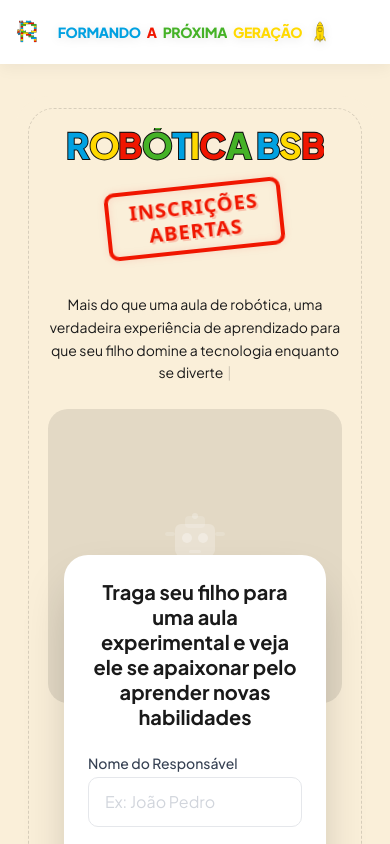
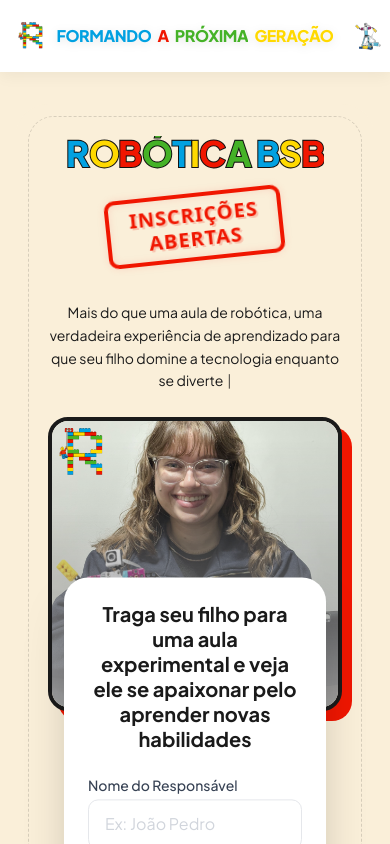
Before and after one commit to Alberanif/lp_robotica_aulas, a Next.js app: page / in a window 390 px wide. Shown: the top 844 px of the page. Built offline with nearby package versions, Linux system fonts and the light colour scheme.

Commit message:
feature: adição da foto na sessão hero, adição de observação na sessão de localidade e aumento do logo do rodapé

```diff
--- /dev/null
+++ b/src/app/api/cadastro/route.ts
@@ -0,0 +1,46 @@
+import { NextResponse } from 'next/server';
+
+// Esta rota de API roda apenas no lado do servidor (Server-Side),
+// ocultando a URL real do Webhook do navegador do usuário.
+const WEBHOOK_URL = 'https://n8nwebhook.artificialmenteia.com/webhook/cadastro';
+
+export async function POST(request: Request) {
+    try {
+        const body = await request.json();
+
+        // Validar os dados recebidos (Nome e Celular)
+        if (!body.nome || !body.celular) {
+            return NextResponse.json(
+                { message: 'Nome e Celular são obrigatórios' },
+                { status: 400 }
+            );
+        }
+
+        // Faz o envio para o webhook real do n8n de forma oculta
+        const response = await fetch(WEBHOOK_URL, {
+            method: 'POST',
+            headers: {
+                'Content-Type': 'application/json',
+            },
+            // Passa os dados recebidos pelo formulário para o Webhook
+            body: JSON.stringify({
+                nome: body.nome,
+                celular: body.celular,
+                origem: 'Landing Page Robótica BSB',
+                dataRegistro: new Date().toISOString()
+            }),
+        });
+
+        if (!response.ok) {
+            throw new Error(`Erro no webhook: ${response.statusText}`);
+        }
+
+        return NextResponse.json({ success: true, message: 'Cadastro enviado com sucesso!' });
+    } catch (error) {
+        console.error('Erro ao enviar para webhook:', error);
+        return NextResponse.json(
+            { success: false, message: 'Erro interno ao processar cadastro' },
+            { status: 500 }
+        );
+    }
+}
--- a/src/components/Footer.tsx
+++ b/src/components/Footer.tsx
@@ -20,13 +20,13 @@
             <div className="max-w-6xl mx-auto flex flex-col items-center">
 
                 {/* Logo Principal do Footer */}
-                <div className="mb-8 p-4 bg-white rounded-2xl border-4 border-[#111111] shadow-[6px_6px_0px_#111111] rotate-[-2deg] transition-transform hover:rotate-0 inline-block">
+                <div className="mb-8 p-6 md:p-8 bg-white rounded-3xl md:rounded-[2rem] border-[4px] border-[#111111] shadow-[8px_8px_0px_#111111] rotate-[-2deg] transition-transform hover:rotate-0 inline-flex items-center justify-center min-w-[140px] min-h-[140px] md:min-w-[180px] md:min-h-[180px]">
                     <Image
                         src="/images/Logo - Robótica BSB.svg"
                         alt="Robótica BSB"
-                        width={220}
-                        height={60}
-                        className="h-12 md:h-16 w-auto"
+                        width={300}
+                        height={300}
+                        className="w-24 md:w-32 h-auto"
                     />
                 </div>
 
--- a/src/components/Header.tsx
+++ b/src/components/Header.tsx
@@ -2,24 +2,25 @@
 
 export default function Header() {
     return (
-        <header className="relative flex items-center px-2 sm:px-5 py-3 lg:px-10 lg:py-[15px] bg-white shadow-[0_4px_15px_rgba(0,0,0,0.05)] min-h-[60px] lg:min-h-[100px] flex-row justify-between w-full z-50 overflow-hidden gap-2 sm:gap-4">
+        <header className="relative flex items-center justify-between px-2 sm:px-5 py-3 lg:px-10 lg:py-[15px] bg-white shadow-[0_4px_15px_rgba(0,0,0,0.05)] min-h-[70px] lg:min-h-[110px] w-full z-50 overflow-hidden">
 
             {/* Logo à esquerda */}
-            <div className="z-10 flex-shrink-0">
+            <div className="z-10 flex-1 flex justify-start items-center">
+                <div className="animate-rocket-land">
                     <Image
                         src="/images/Logo - Robótica BSB.svg"
                         alt="Logo Robótica BSB"
                         width={300}
                         height={100}
-                    className="h-[32px] min-[375px]:h-[40px] sm:h-[48px] md:h-[56px] lg:h-[70px] w-auto block"
+                        className="h-[40px] min-[375px]:h-[48px] sm:h-[56px] md:h-[64px] lg:h-[84px] w-auto block"
                         priority
                     />
                 </div>
+            </div>
 
-            {/* Texto Central / Direita */}
-            <div className="absolute left-1/2 -translate-x-1/2 pointer-events-none w-full px-[10px] sm:px-[100px] md:px-[120px] lg:px-0 flex justify-center">
-                <h1 className="flex items-center justify-center flex-nowrap whitespace-nowrap gap-1 min-[375px]:gap-1.5 md:gap-2 lg:gap-[12px] text-[3.8vw] min-[375px]:text-[14px] min-[400px]:text-[16px] sm:text-[20px] md:text-[1.8rem] lg:text-[2.2rem] font-extrabold uppercase pointer-events-auto shiny-title-text font-display tracking-tight">
-
+            {/* Texto Central */}
+            <div className="z-10 flex-shrink-0 flex justify-center items-center pointer-events-none">
+                <h1 className="flex items-center justify-center flex-nowrap whitespace-nowrap gap-1 min-[375px]:gap-1.5 md:gap-2 lg:gap-[12px] text-[4.2vw] min-[375px]:text-[16px] min-[400px]:text-[18px] sm:text-[24px] md:text-[2.2rem] lg:text-[2.6rem] font-extrabold uppercase pointer-events-auto shiny-title-text font-display tracking-tight">
                     <span
                         className="text-transparent bg-clip-text animate-shine bg-[length:200%_auto]"
                         style={{
@@ -53,8 +54,6 @@
                     >
                         Próxima
                     </span>
-
-                    <div className="inline-flex items-center gap-1 min-[375px]:gap-1.5 md:gap-2 lg:gap-[12px]">
                     <span
                         className="text-transparent bg-clip-text animate-shine bg-[length:200%_auto]"
                         style={{
@@ -66,17 +65,20 @@
                     >
                         Geração
                     </span>
-                        <div className="inline-flex items-center justify-center animate-rocket-land">
+                </h1>
+            </div>
+
+            {/* Robô à direita */}
+            <div className="z-10 flex-1 flex justify-end items-center">
+                <div className="animate-rocket-land">
                     <Image
-                                src="/images/Foguete.svg"
-                                alt="Foguete"
-                                width={42}
-                                height={42}
-                                className="w-[20px] h-[20px] min-[375px]:w-[24px] min-[375px]:h-[24px] sm:w-[32px] sm:h-[32px] md:w-[36px] md:h-[36px] lg:w-[42px] lg:h-[42px]"
+                        src="/images/Robo.svg"
+                        alt="Robô"
+                        width={50}
+                        height={50}
+                        className="w-[26px] h-[26px] min-[375px]:w-[30px] min-[375px]:h-[30px] sm:w-[38px] sm:h-[38px] md:w-[44px] md:h-[44px] lg:w-[50px] lg:h-[50px]"
                     />
                 </div>
-                    </div>
-                </h1>
             </div>
 
         </header>
--- a/src/components/hero/HeroForm.tsx
+++ b/src/components/hero/HeroForm.tsx
@@ -12,10 +12,39 @@
 export default function HeroForm() {
   const [nome, setNome] = useState("");
   const [celular, setCelular] = useState("");
+  const [isSubmitting, setIsSubmitting] = useState(false);
+  const [status, setStatus] = useState<"idle" | "success" | "error">("idle");
 
-  function handleSubmit(e: React.FormEvent) {
+  async function handleSubmit(e: React.FormEvent) {
     e.preventDefault();
-    console.log("Dados do formulário:", { nome, celular });
+    if (!nome || !celular) return;
+
+    setIsSubmitting(true);
+    setStatus("idle");
+
+    try {
+      const response = await fetch("/api/cadastro", {
+        method: "POST",
+        headers: { "Content-Type": "application/json" },
+        body: JSON.stringify({ nome, celular }),
+      });
+
+      if (response.ok) {
+        setStatus("success");
+        setNome("");
+        setCelular("");
+
+        // Retorna ao estado inicial após 3 segundos
+        setTimeout(() => setStatus("idle"), 3000);
+      } else {
+        setStatus("error");
+      }
+    } catch (error) {
+      console.error("Erro no envio:", error);
+      setStatus("error");
+    } finally {
+      setIsSubmitting(false);
+    }
   }
 
   return (
@@ -44,6 +73,13 @@
             font-family: var(--font-montserrat, 'Montserrat', sans-serif);
         }
 
+        .hero-botao-mvm:disabled {
+            background-color: #a8d59d;
+            cursor: not-allowed;
+            transform: translate(3px, 3px);
+            box-shadow: 2px 2px 0px #111111;
+        }
+
         .hero-botao-mvm .button-content {
             display: flex;
             align-items: center;
@@ -52,13 +88,13 @@
             text-shadow: 0px 1px 2px rgba(0,0,0,0.3);
         }
 
-        .hero-botao-mvm:hover {
+        .hero-botao-mvm:not(:disabled):hover {
             transform: translate(-2px, -2px);
             box-shadow: 7px 7px 0px #111111;
             filter: brightness(1.05);
         }
 
-        .hero-botao-mvm:active {
+        .hero-botao-mvm:not(:disabled):active {
             transform: translate(3px, 3px);
             box-shadow: 2px 2px 0px #111111;
         }
@@ -85,7 +121,8 @@
             onChange={(e) => setNome(e.target.value)}
             placeholder="Ex: João Pedro"
             required
-            className="border border-gray-200 rounded-lg px-4 py-3 font-body text-brand-dark placeholder-gray-300 focus:outline-none focus:ring-2 focus:ring-brand-blue focus:border-transparent transition-all"
+            disabled={isSubmitting}
+            className="border border-gray-200 rounded-lg px-4 py-3 font-body text-brand-dark placeholder-gray-300 focus:outline-none focus:ring-2 focus:ring-brand-blue focus:border-transparent transition-all disabled:bg-gray-50"
           />
         </div>
 
@@ -103,7 +140,8 @@
             onChange={(e) => setCelular(maskPhone(e.target.value))}
             placeholder="(61) 99999-9999"
             required
-            className="border border-gray-200 rounded-lg px-4 py-3 font-body text-brand-dark placeholder-gray-300 focus:outline-none focus:ring-2 focus:ring-brand-blue focus:border-transparent transition-all"
+            disabled={isSubmitting}
+            className="border border-gray-200 rounded-lg px-4 py-3 font-body text-brand-dark placeholder-gray-300 focus:outline-none focus:ring-2 focus:ring-brand-blue focus:border-transparent transition-all disabled:bg-gray-50"
           />
         </div>
 
@@ -111,15 +149,20 @@
           <button
             type="submit"
             className="hero-botao-mvm"
+            disabled={isSubmitting}
           >
-            <span className="button-content">Transformar o Futuro do Meu Filho</span>
+            <span className="button-content">
+              {isSubmitting ? "Enviando..." : status === "success" ? "Enviado com sucesso!" : "Transformar o Futuro do Meu Filho"}
+            </span>
           </button>
         </div>
+
+        {status === "error" && (
+          <p className="text-red-500 font-body text-sm font-bold text-center mt-1">
+            Houve um erro ao enviar. Tente novamente!
+          </p>
+        )}
       </form>
-
-      <p className="font-body text-xs text-gray-400 text-center mt-2">
-
-      </p>
     </div>
   );
 }
--- a/src/components/hero/HeroImageArea.tsx
+++ b/src/components/hero/HeroImageArea.tsx
@@ -1,38 +1,19 @@
+import Image from "next/image";
 import HeroForm from "./HeroForm";
-
-function RobotPlaceholder() {
-  return (
-    <div className="flex flex-col items-center justify-center gap-3 text-white/40">
-      <svg
-        width="80"
-        height="80"
-        viewBox="0 0 80 80"
-        fill="none"
-        xmlns="http://www.w3.org/2000/svg"
-        aria-hidden="true"
-      >
-        <rect x="20" y="24" width="40" height="32" rx="6" fill="currentColor" opacity="0.6" />
-        <rect x="30" y="16" width="20" height="12" rx="4" fill="currentColor" opacity="0.4" />
-        <circle cx="32" cy="38" r="5" fill="currentColor" opacity="0.8" />
-        <circle cx="48" cy="38" r="5" fill="currentColor" opacity="0.8" />
-        <rect x="34" y="50" width="12" height="3" rx="1.5" fill="currentColor" opacity="0.5" />
-        <rect x="10" y="32" width="10" height="4" rx="2" fill="currentColor" opacity="0.4" />
-        <rect x="60" y="32" width="10" height="4" rx="2" fill="currentColor" opacity="0.4" />
-        <rect x="28" y="56" width="6" height="12" rx="2" fill="currentColor" opacity="0.4" />
-        <rect x="46" y="56" width="6" height="12" rx="2" fill="currentColor" opacity="0.4" />
-        <circle cx="40" cy="16" r="3" fill="currentColor" opacity="0.6" />
-      </svg>
-      <span className="font-body text-sm">Imagem em breve</span>
-    </div>
-  );
-}
 
 export default function HeroImageArea() {
   return (
     <div className="relative w-full mt-8 md:mt-12 lg:mt-16">
-      {/* Image placeholder */}
-      <div className="relative w-full aspect-square sm:aspect-[4/3] md:aspect-[16/9] bg-brand-dark/10 rounded-image flex items-center justify-center overflow-hidden">
-        <RobotPlaceholder />
+      {/* Image Container */}
+      <div className="relative w-full aspect-square sm:aspect-[4/3] md:aspect-[16/9] bg-[#faefd9] rounded-image flex items-center justify-center overflow-hidden border-4 border-brand-dark shadow-[10px_10px_0px_#f01600]">
+        <Image
+          src="/images/hero-bg.png"
+          alt="Alunos da Robótica BSB"
+          fill
+          priority
+          className="object-cover object-left"
+        />
+        {/* Overlay sutil se necessário para leitura de algo, mas como o form flutua com background sólido não precisa obrigatoriamente */}
       </div>
 
       {/* Form floating over image */}
--- a/src/components/location/LocationSection.tsx
+++ b/src/components/location/LocationSection.tsx
@@ -233,6 +233,23 @@
                 </motion.div>
             </div>
 
+            {/* 5. OBSERVAÇÃO / INSTRUÇÕES DE CHEGADA */}
+            <motion.div
+                initial={{ opacity: 0, y: 20 }}
+                whileInView={{ opacity: 1, y: 0 }}
+                viewport={{ once: true }}
+                className="w-full max-w-3xl mx-auto mt-12 px-4"
+            >
+                <div className="bg-white border-[3px] border-[#111111] p-5 md:p-6 rounded-2xl shadow-[6px_6px_0px_#111111] flex flex-col md:flex-row items-center md:items-start gap-4 md:gap-5 rotate-[-1deg] hover:rotate-0 transition-transform">
+                    <div className="bg-[#ffd900] w-12 h-12 rounded-full border-2 border-[#111111] flex-shrink-0 flex items-center justify-center font-black text-[#111111] text-2xl shadow-[2px_2px_0px_#111111]">
+                        !
+                    </div>
+                    <p className="font-bold text-gray-700 text-[15px] md:text-lg leading-relaxed text-center md:text-left mt-2 md:mt-0">
+                        Nossa sala fica no mesmo prédio do restaurante Greens. A entrada é por uma porta de vidro que fica na parte de trás do prédio.
+                    </p>
+                </div>
+            </motion.div>
+
         </section>
     );
 }
--- a/src/components/schedule/ScheduleSection.tsx
+++ b/src/components/schedule/ScheduleSection.tsx
@@ -157,33 +157,19 @@
                                     }}
                                 >
                                     {/* Coluna de Texto */}
-                                    <div className="w-full md:w-1/2 p-6 md:p-12 lg:p-16 flex flex-col justify-center">
+                                    <div className="w-full h-full p-6 md:p-12 lg:p-16 flex flex-col justify-center items-center text-center">
                                         <h3
-                                            className="text-2xl sm:text-3xl md:text-4xl lg:text-5xl font-display font-black text-white mb-4 md:mb-6 uppercase leading-tight"
-                                            style={{ WebkitTextStroke: "1px #111111", paintOrder: "stroke fill" }}
+                                            className="text-3xl sm:text-4xl md:text-5xl lg:text-6xl font-display font-black text-white mb-4 md:mb-6 uppercase leading-tight"
+                                            style={{ WebkitTextStroke: "1.5px #111111", paintOrder: "stroke fill" }}
                                         >
                                             {card.title}
                                         </h3>
                                         <p
-                                            className="text-white text-sm sm:text-base md:text-xl font-bold leading-relaxed"
+                                            className="text-white text-base sm:text-lg md:text-2xl font-bold leading-relaxed max-w-2xl"
                                             style={{ textShadow: "0px 2px 4px rgba(0,0,0,0.4)" }}
                                         >
                                             {card.description}
                                         </p>
-                                    </div>
-
-                                    {/* Coluna da Imagem */}
-                                    <div className="hidden md:block w-1/2 h-full border-l-[4px] border-brand-dark relative overflow-hidden group">
-                                        <Image
-                                            src={card.img}
-                                            alt={card.alt}
-                                            fill
-                                            className="object-cover transition-transform duration-700 group-hover:scale-110"
-                                        />
-                                        <div
-                                            className="absolute inset-0 mix-blend-multiply opacity-30 transition-opacity duration-500 group-hover:opacity-0"
-                                            style={{ backgroundColor: card.color }}
-                                        />
                                     </div>
                                 </div>
                             </motion.div>
```
Also changed, not shown: public/images/Robo.svg (added), public/images/hero-bg.png (added). Lines whose indentation alone changed are shown as unchanged.
